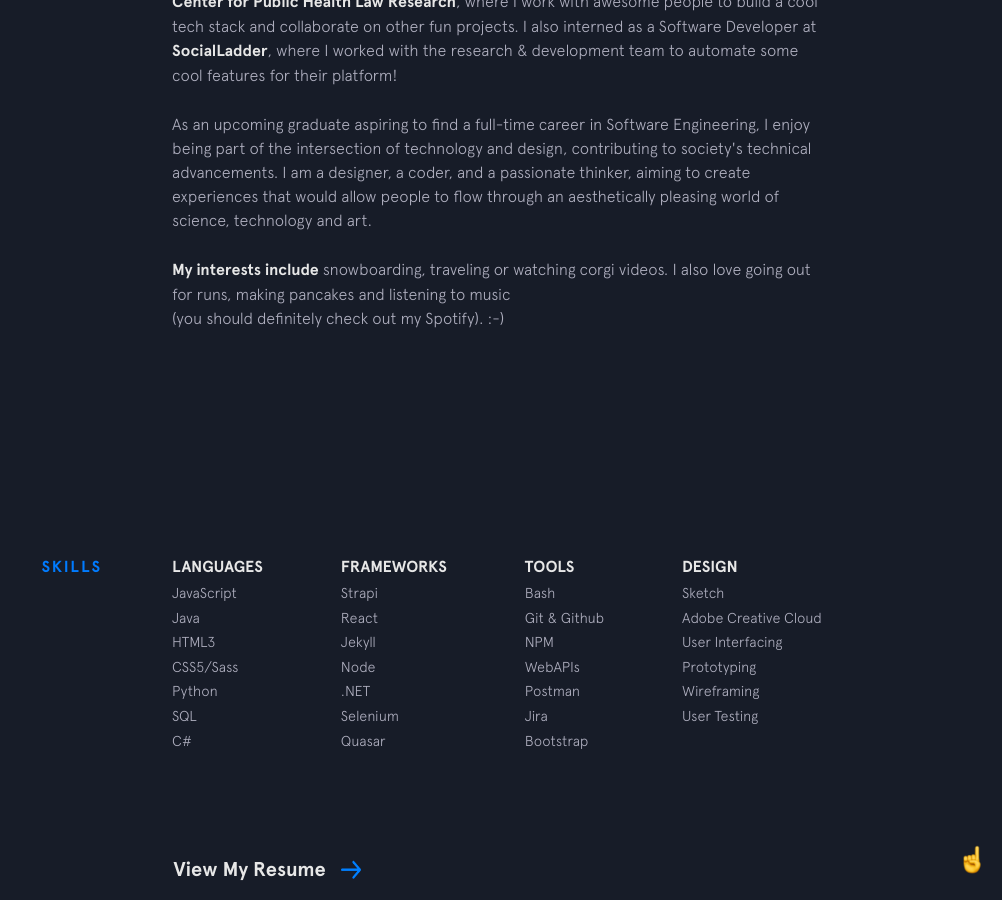
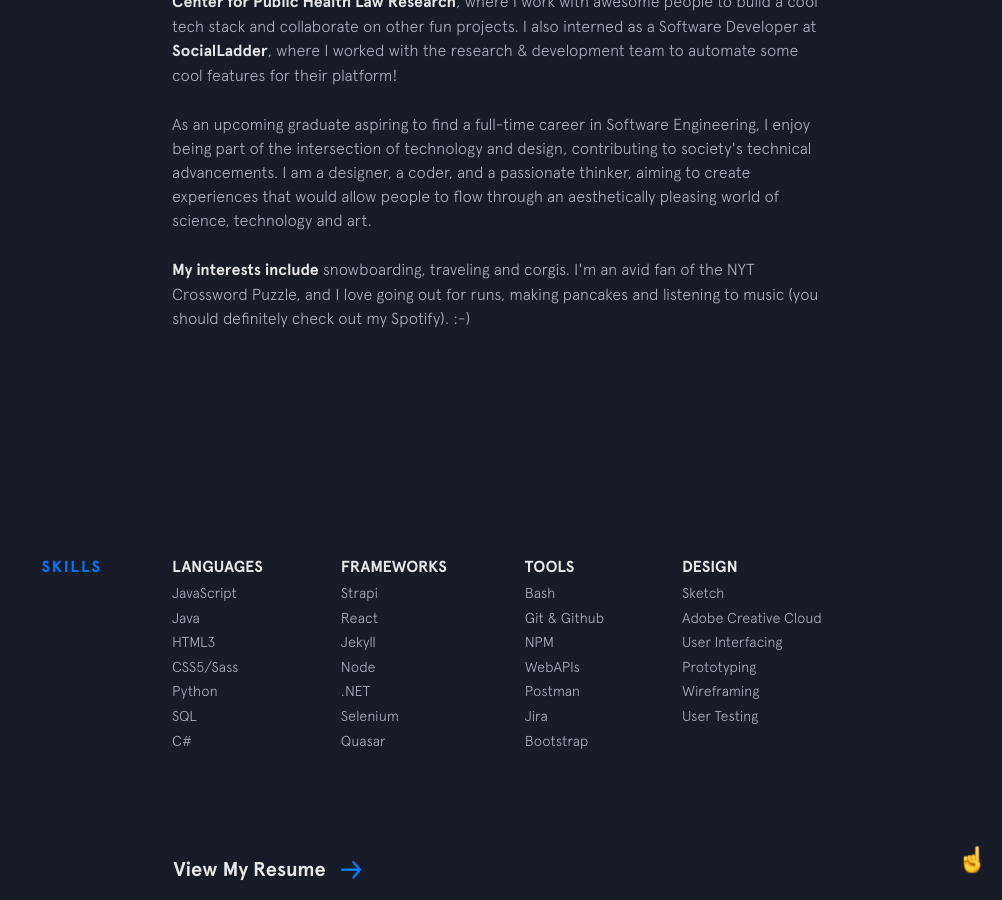
Before and after one commit to Faskyy/FahdK, a Jekyll site: the page built from index.html, in a window 1280 px wide and 900 px high, scrolled down 1035 px. Shown: the whole window, without its empty margins (278-1280 px from the left). Built offline with Jekyll 4.4.1, drawn with Linux system fonts in a browser that asks for light colours; nearby versions of some CDN libraries.

Commit message:
Update background.html

```diff
--- a/_includes/background.html
+++ b/_includes/background.html
@@ -15,8 +15,8 @@
     </p>
 
     <p>
-      <strong>My interests include</strong> snowboarding, traveling or watching corgi videos.
-       I also love going out for runs, making pancakes and listening to music <br /> (you should definitely check out my Spotify). :-)
+      <strong>My interests include</strong> snowboarding, traveling and corgis. I'm an avid fan of the NYT Crossword Puzzle,
+       and I love going out for runs, making pancakes and listening to music (you should definitely check out my Spotify). :-)
     </p>
 
     <!-- {% include employment-status.html %} -->
```
